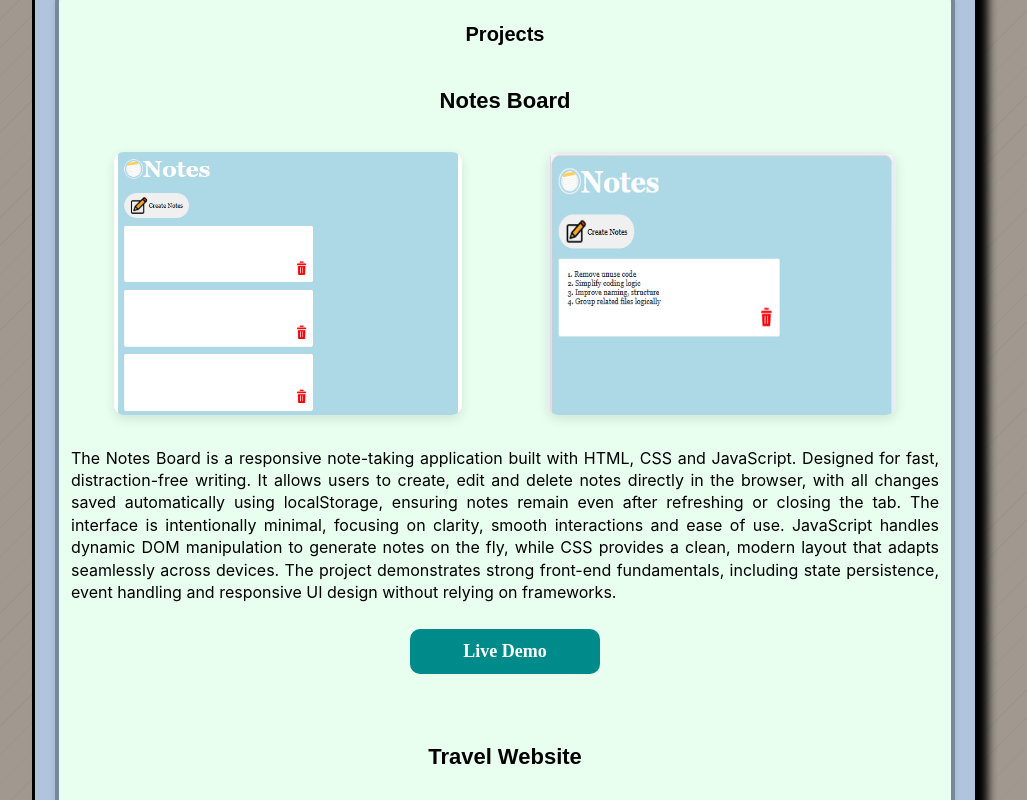
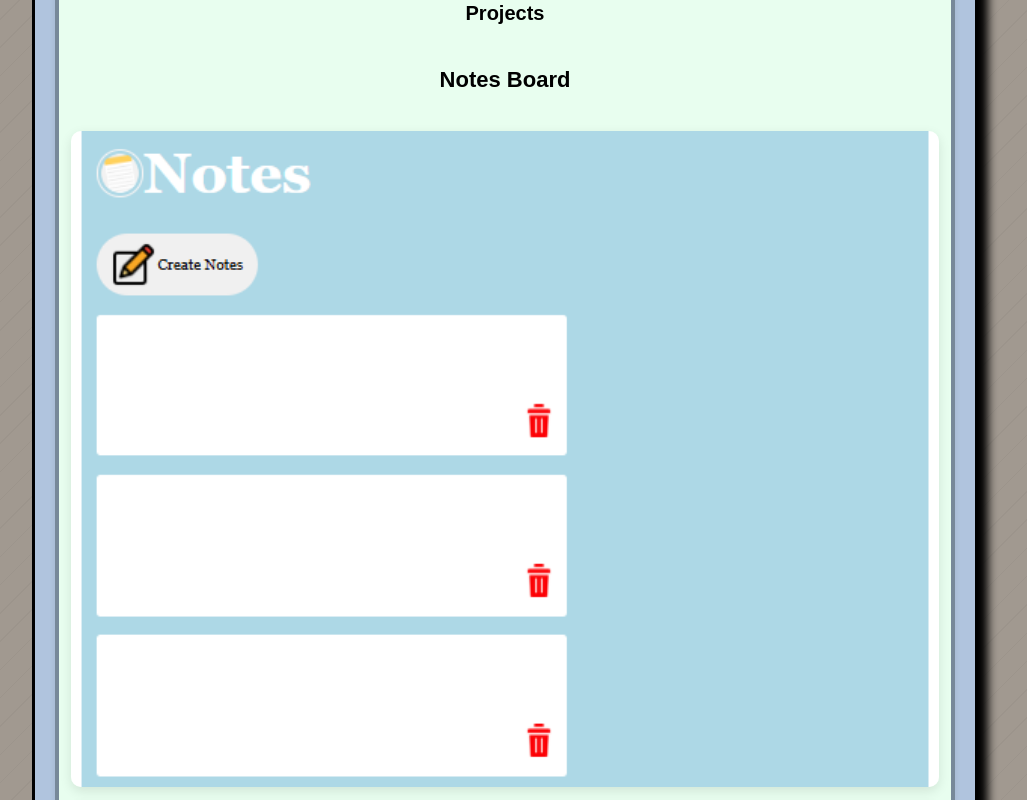
Before and after one commit to TMirev/profile-project, a React (Vite) app: page / in a window 1280 px wide. Shown: the part 1600-2400 px from the top of the page, without its empty margins (135-1162 px from the left). Built offline with nearby package versions, Linux system fonts and the light colour scheme.

Commit message:
Changes over Projects

```diff
--- a/src/App.css
+++ b/src/App.css
@@ -108,7 +108,7 @@
 }
 
 .project-image {
-    width: 40%;
+    width: 100%;
     height: auto;
     border-radius: 10px;
     margin-bottom: 1rem;
@@ -171,8 +171,8 @@ li {
     max-width: 100%;
 }
 
-.tech{
-list-style: none;
-padding: 0;
-margin: 0;
+.tech {
+    list-style: none;
+    padding: 0;
+    margin: 0;
 }
--- a/src/Card.jsx
+++ b/src/Card.jsx
@@ -59,7 +59,6 @@ function Card({ children }) {
                 <p>Passionate about improving performance, writing maintainable code and building projects. Detail-oriented, I care about clarity, simplicity and creating interfaces that feel great to use. Commited to ongoing growth in Front-end development with a long-term role of becoming well-rounded software developer.</p>
             </div>
 
-y
             <div className="contacts-summary-box">
                 <Skills />
             </div>
```
Also changed, not shown: 1 other file (tests, documents, lock files or other folders).
